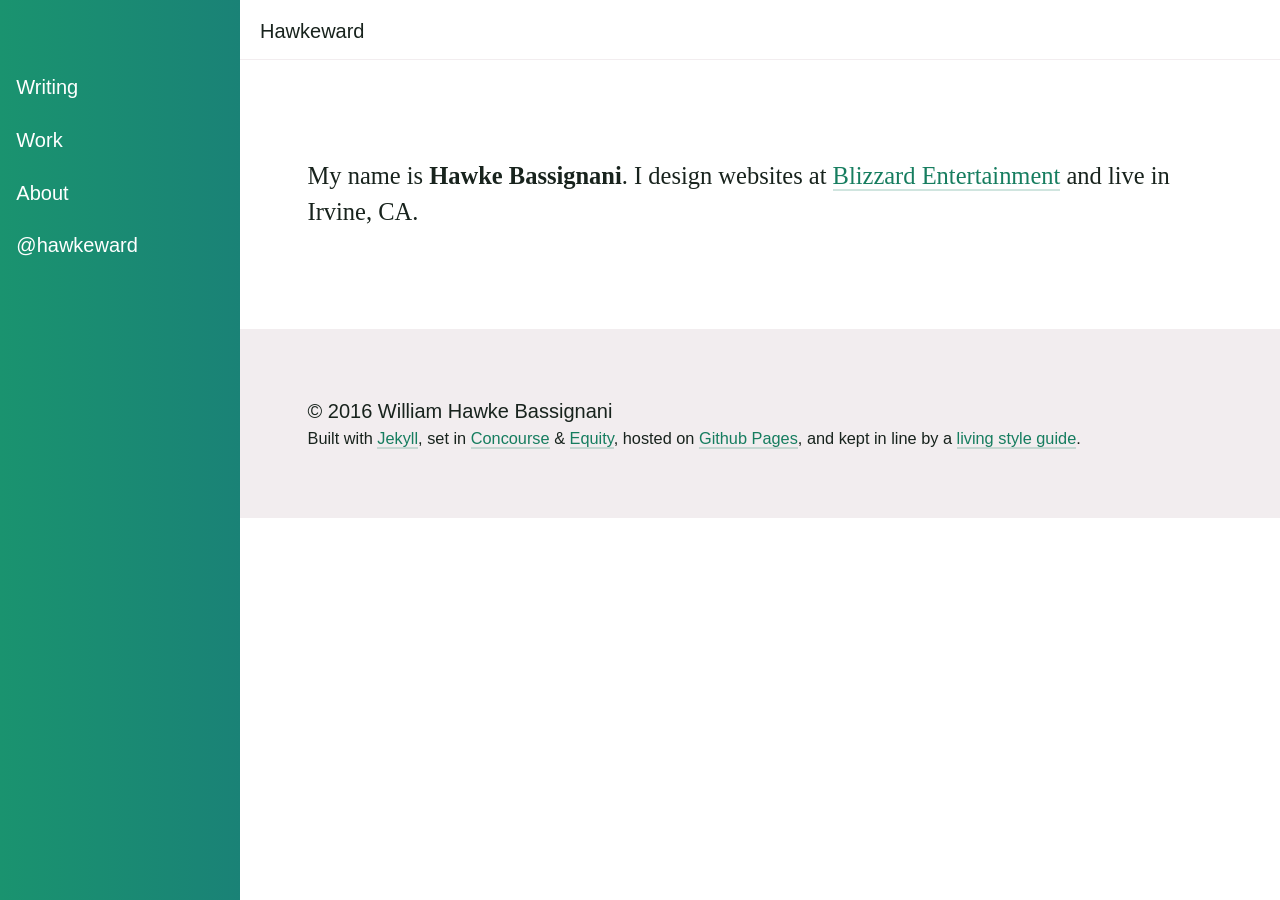
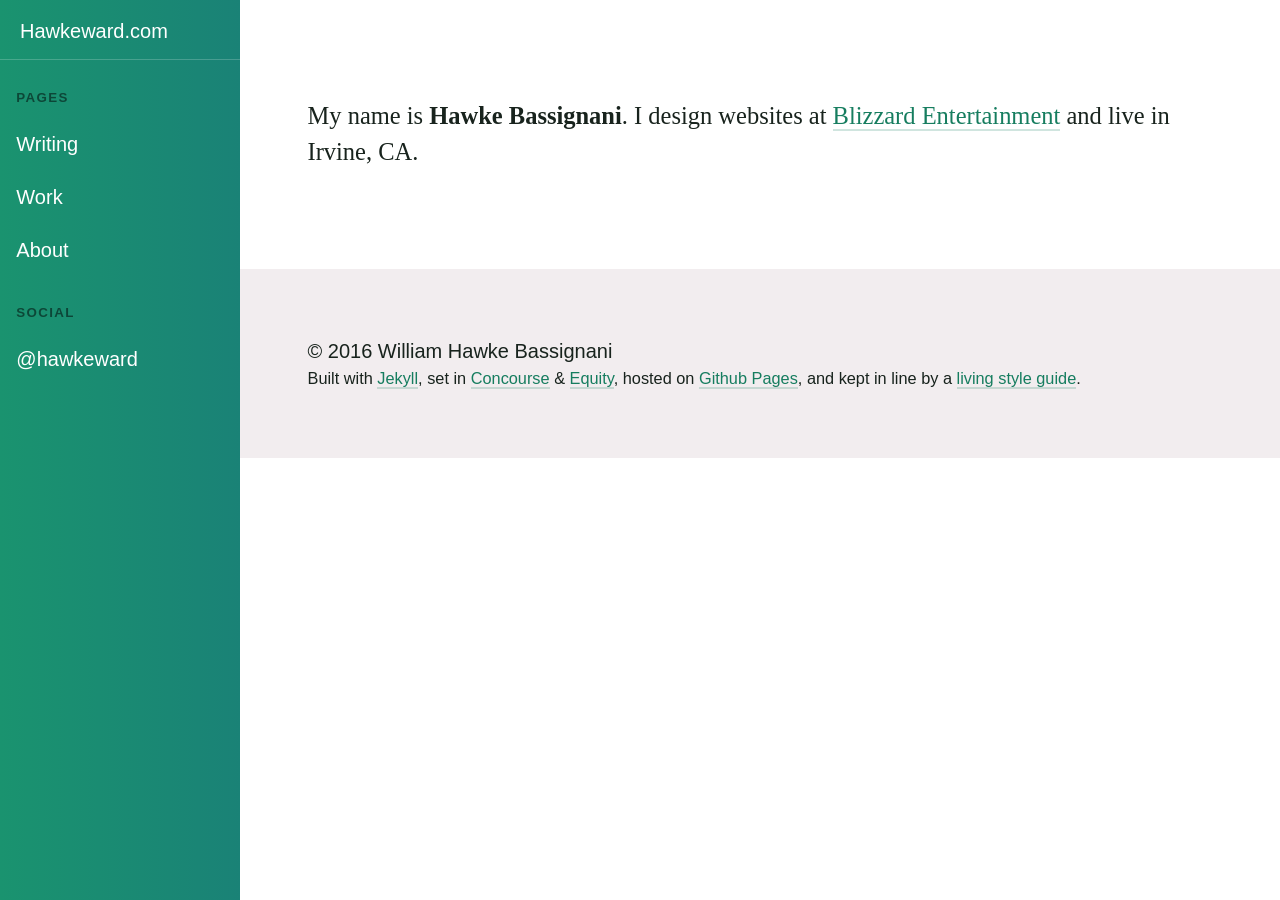
Before and after one commit to whbassignani/whbassignani.github.io, a Jekyll site: the page built from index.html, in a window 1280 px wide. Built offline with Jekyll 4.4.1, drawn with Linux system fonts in a browser that asks for light colours; some web fonts are replaced.

Commit message:
Putting the toolbar into the top left corner (in drawer)

```diff
--- a/_data/nav_items.yml
+++ b/_data/nav_items.yml
@@ -1,13 +1,16 @@
 ---
-- name: "Writing"
-  url: /writing
+- name: Pages
+  links:
+  - name: "Writing"
+    url: /writing
 
-- name: "Work"
-  url: /work
+  - name: "Work"
+    url: /work
 
-- name: "About"
-  url: /about
-
-- name: "@hawkeward"
-  url: http://www.twitter.com/hawkeward
+  - name: "About"
+    url: /about
+- name: Social
+  links:
+  - name: "@hawkeward"
+    url: http://www.twitter.com/hawkeward
 ---
--- a/_includes/nav-drawer.html
+++ b/_includes/nav-drawer.html
@@ -1,15 +1,19 @@
 <nav id="nav-left" class="nav">
   <div class="nav-drawer">
-{% for item in site.data.nav_items %}
+{% for group in site.data.nav_items %}
+  <h1 class="nav-header">{{ group.name }}</h1>
 
-  {% assign class_string = "nav-link" %}
+  {% for item in group.links %}
 
-    {% if item.url contains active_nav_item %}
-    {% capture class_string %}{{ class_string }} is-current-page{% endcapture %}
-    {% endif %}
+    {% assign class_string = "nav-link" %}
+
+      {% if item.url contains active_nav_item %}
+      {% capture class_string %}{{ class_string }} is-current-page{% endcapture %}
+      {% endif %}
 
     <a href="{{ item.url }}" class="{{ class_string }}">{{ item.name }}</a>
 
+  {% endfor %}
 {% endfor %}
 
     <a href="#" id="nav-close-btn--left" class="nav-close-btn">
--- a/_includes/toolbar.html
+++ b/_includes/toolbar.html
@@ -1,6 +1,6 @@
 <div id="toolbar" class="container">
   <div href="/" class="toolbar-links">
-    <a href="/" class="toolbar-link toolbar-link--top">Hawkeward</a>
+    <a href="/" class="toolbar-link toolbar-link--top">Hawkeward.com</a>
 
     {% if active_nav_item == "writing"%}
     <a href="/writing" class="toolbar-link toolbar-link--category">Writing</a>
--- a/scss/_header.scss
+++ b/scss/_header.scss
@@ -1,3 +1,13 @@
+#header {
+  @media ($bp-when-drawer-expands) {
+    width: $nav-drawer-width;
+    position: fixed;
+    left: 0;
+    top: 0;
+    z-index: 204;
+  }
+}
+
 #toolbar {
   @include flexbox;
   @include align-items(center);
@@ -14,6 +24,8 @@
 
   @media ($bp-when-drawer-expands) {
     padding-left: $gutter-small;
+//     border-bottom: 0;
+    border-bottom-color: rgba($white, 0.2);
   }
 }
 
@@ -43,6 +55,18 @@
       padding: 0 $gutter-smallest;
       color: mix($bright-green, $background-color, 50%);
       font-weight: normal;
+    }
+  }
+
+  @media ($bp-when-drawer-expands) {
+    color: $inverted-neutral-link-color;
+
+    &:hover {
+      color: $inverted-link-hover-color;
+    }
+
+    & + & {
+      display: none;
     }
   }
 }
--- a/scss/_nav.scss
+++ b/scss/_nav.scss
@@ -72,6 +72,19 @@
       left: 0;
       top: 0;
     }
+
+    // Adds a shadow
+    &:after {
+      @include box-shadow(-5px, 0, 10px, rgba($black, 0.5));
+
+      content: "";
+      display: block;
+      height: 100%;
+      width: 0;
+      position: absolute;
+      right: 0;
+      top: 0;
+    }
   }
 }
 
@@ -116,6 +129,47 @@
   }
 }
 
+.nav-header {
+  @include bold-spaced-type;
+
+  margin: $gutter-medium 0 $gutter-smallest;
+  padding-left: $gutter-smaller;
+  opacity: 0.5;
+  font-size: $type-smaller;
+}
+
+.nav-link,
+.nav-link:visited {
+  @include transition(background-color $animation-time);
+
+  display: block;
+  padding: ($gutter-smaller + rem(1px)) $gutter-smaller ($gutter-smaller - rem(1px));
+  border-bottom: 0;
+  color: $inverted-neutral-link-color;
+  font-family: $sans-serif;
+  font-size: $type-medium;
+  line-height: 1;
+
+  @media ($bp-small) {
+//     font-size: $type-small;
+  }
+
+  &.is-current-page {
+    background-color: rgba($link-hover-color, 0.5);
+
+    &:after {
+      content: "←";
+      padding-left: $gutter-smallest;
+      opacity: 0.5;
+    }
+  }
+
+  &:hover {
+    background-color: $link-hover-color;
+    color: $inverted-neutral-link-color;
+  }
+}
+
 .nav-close-btn {
   @include flexbox;
   @include align-items(center);
@@ -155,35 +209,3 @@
     display: none;
   }
 }
-
-.nav-link,
-.nav-link:visited {
-  @include transition(background-color $animation-time);
-
-  display: block;
-  padding: ($gutter-smaller + rem(1px)) $gutter-smaller ($gutter-smaller - rem(1px));
-  border-bottom: 0;
-  color: $inverted-neutral-link-color;
-  font-family: $sans-serif;
-  font-size: $type-medium;
-  line-height: 1;
-
-  @media ($bp-small) {
-//     font-size: $type-small;
-  }
-
-  &.is-current-page {
-    background-color: rgba($link-hover-color, 0.5);
-
-    &:after {
-      content: "←";
-      padding-left: $gutter-smallest;
-      opacity: 0.5;
-    }
-  }
-
-  &:hover {
-    background-color: $link-hover-color;
-    color: $inverted-neutral-link-color;
-  }
-}
```
